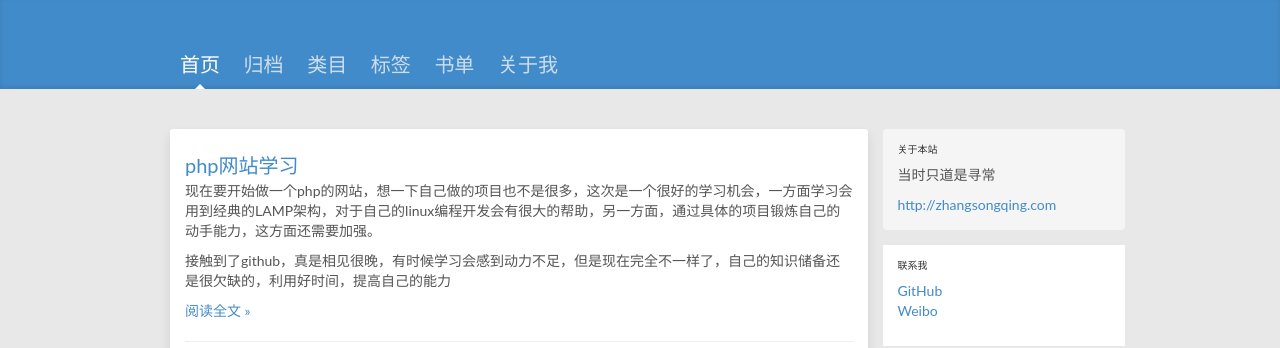
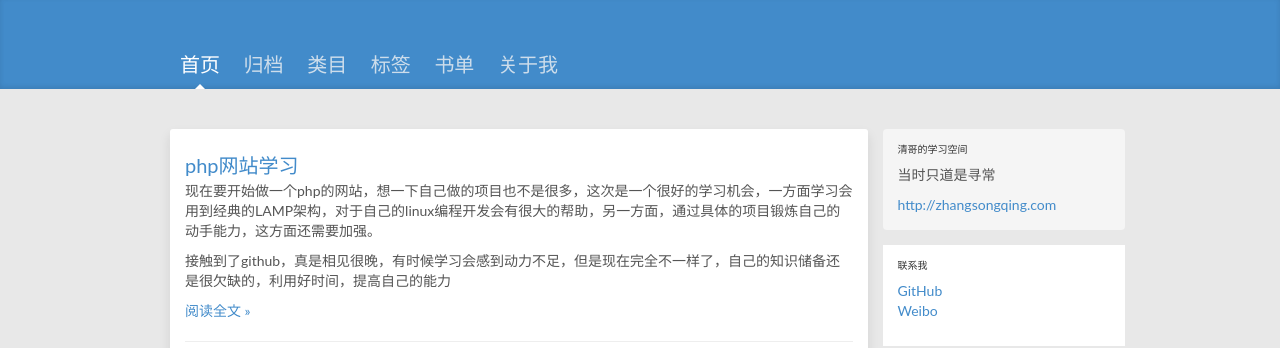
Before and after one commit to songqing/songqing.github.io, a Jekyll site: the page built from index.html, in a window 1280 px wide. Shown: the top 348 px of the page. Built offline with Jekyll 4.4.1, drawn with Linux system fonts in a browser that asks for light colours; the list of posts is cut into pages by our own code; comment, search, counter and statistics services are not loaded.

Commit message:
Update default.html

```diff
--- a/_layouts/default.html
+++ b/_layouts/default.html
@@ -23,7 +23,7 @@
 
         <div class="col-sm-3  blog-sidebar">
             <div class="sidebar-module sidebar-module-inset">
-                <h4>关于本站</h4>
+                <h4>清哥的学习空间</h4>
                 <p>当时只道是寻常</p>
                 <p><a href="http://zhangsongqing.com/">http://zhangsongqing.com</a></p>
             </div>
```
